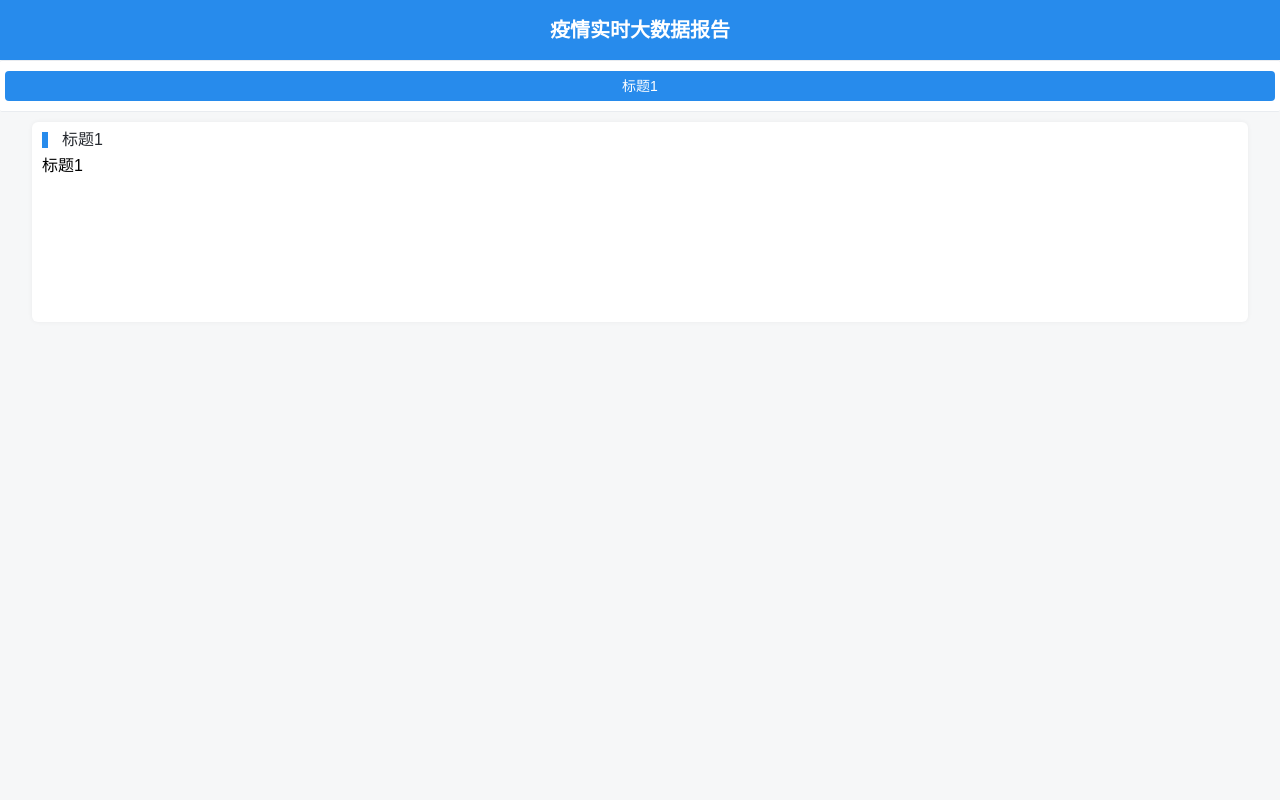
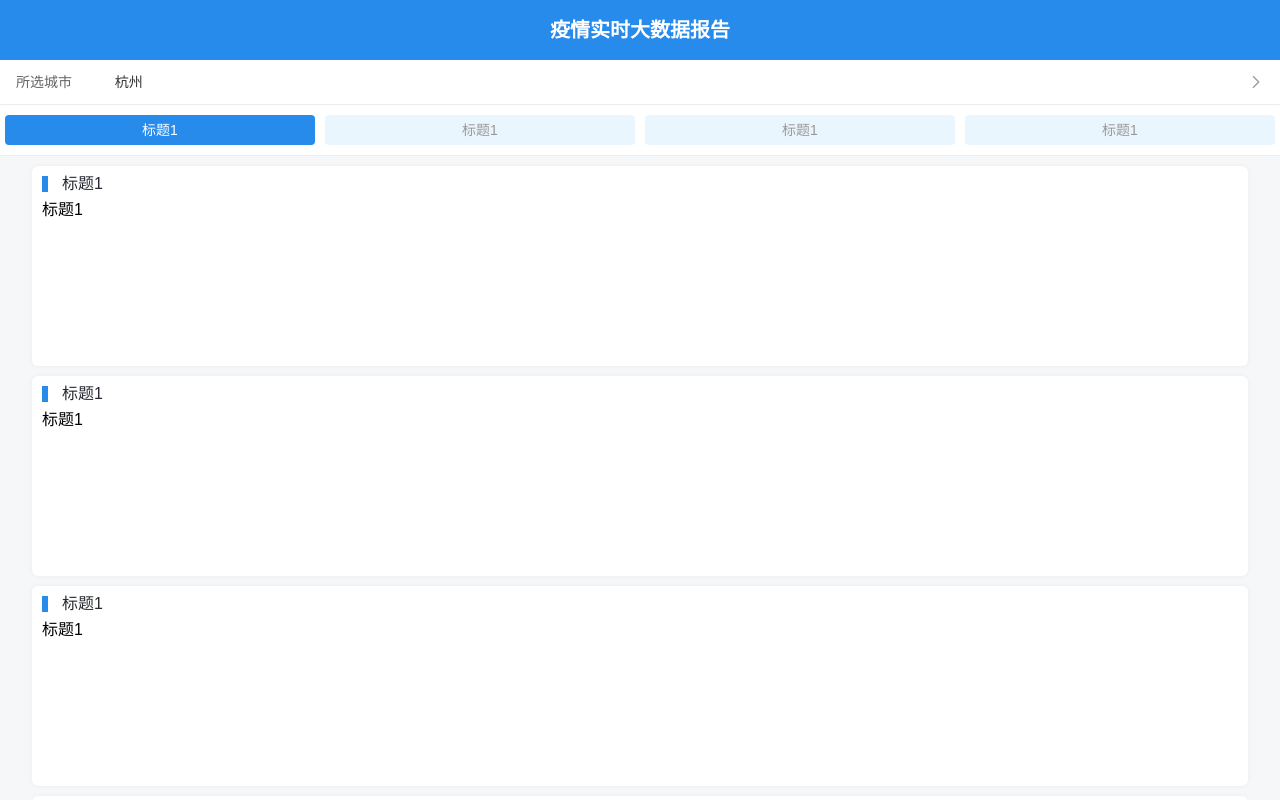
Before and after one commit to it0114/covid-19-project, a Vue app: page / in a window 1280 px wide. Shown: the top 800 px of the page. Built offline with nearby package versions, Linux system fonts and the light colour scheme; no server answers.

Commit message:
feat : 城市选择框 + 弹窗

```diff
--- a/components.d.ts
+++ b/components.d.ts
@@ -9,6 +9,10 @@ declare module '@vue/runtime-core' {
   export interface GlobalComponents {
     CardBox: typeof import('./src/components/CardBox.vue')['default']
     VanButton: typeof import('vant/es')['Button']
+    VanField: typeof import('vant/es')['Field']
+    VanPicker: typeof import('vant/es')['Picker']
+    VanPopup: typeof import('vant/es')['Popup']
+    VanSticky: typeof import('vant/es')['Sticky']
     VanTab: typeof import('vant/es')['Tab']
     VanTabs: typeof import('vant/es')['Tabs']
   }
--- a/src/App.vue
+++ b/src/App.vue
@@ -5,10 +5,44 @@
       <h3>疫情实时大数据报告</h3>
     </div>
     <!-- 选择地区 -->
+    <van-sticky>
+      <van-field
+          v-model="cityValue"
+          is-link
+          readonly
+          sticky
+          label="所选城市"
+          placeholder="选择城市"
+          @click="cityShowPicker = true"
+      ></van-field>
+    </van-sticky>
+    <!-- 地区弹窗 -->
+    <van-popup v-model:show="cityShowPicker" round position="bottom">
+      <van-picker
+          :columns="cityColumns"
+          @cancel="cityShowPicker = false"
+          @confirm="handlePickerConfirm"
+      ></van-picker>
+    </van-popup>
 
     <!-- 滚动导航 -->
     <div class="tab-box">
-      <van-tabs v-model:active="tabActive" scrollspy sticky type="card">
+      <van-tabs v-model:active="tabActive" scrollspy sticky type="card" :offset-top="44">
+        <van-tab title="标题1">
+          <card-box title="标题1">
+            标题1
+          </card-box>
+        </van-tab>
+        <van-tab title="标题1">
+          <card-box title="标题1">
+            标题1
+          </card-box>
+        </van-tab>
+        <van-tab title="标题1">
+          <card-box title="标题1">
+            标题1
+          </card-box>
+        </van-tab>
         <van-tab title="标题1">
           <card-box title="标题1">
             标题1
@@ -40,15 +74,17 @@ import CardBox from "./components/CardBox.vue"
 // 定义数据
 const listData = useListDataStore()
 const tabActive = ref(0)  // 电梯滚动导航选中
+const cityValue = ref('杭州') // 城市选中项
+const cityShowPicker = ref(false) // 选择城市弹出框
+const cityColumns = ref(['杭州', '宁波', '温州', '绍兴', '湖州', '嘉兴', '金华']) // 城市列表
+
 
 // 请求地址
 const baseURL = 'https://api.inews.qq.com/newsqa/v1/query/inner/publish/modules/list?modules=statisGradeCityDetail,diseaseh5Shelf'
 
 onMounted(() => {
   getList()
-  // echartsInit()
 })
-
 
 // 函数方法
 const getList = async () => {
@@ -61,10 +97,17 @@ const getList = async () => {
 }
 
 
+// 初始化 echarts
 const echartsInit = () => {
   const myChart = echarts.init(document.querySelector('#map') as HTMLElement);
   let option = {};
   myChart.setOption(option);
+}
+
+// 点击选中城市
+const handlePickerConfirm = (value: string) => {
+  cityValue.value = value;
+  cityShowPicker.value = false;
 }
 
 </script>
--- a/src/main.ts
+++ b/src/main.ts
@@ -3,7 +3,7 @@ import {createPinia} from 'pinia'
 import App from './App.vue'
 import "../src/assets/reset.css"
 
-import {Button, Picker, Tab, Tabs} from 'vant';
+import {Button, Picker, Tab, Tabs, Field, Popup,Sticky} from 'vant';
 
 const app = createApp(App)
 
@@ -13,5 +13,8 @@ app
     .use(Picker)
     .use(Tab)
     .use(Tabs)
+    .use(Field)
+    .use(Popup)
+    .use(Sticky)
 
 app.mount('#app')
```
